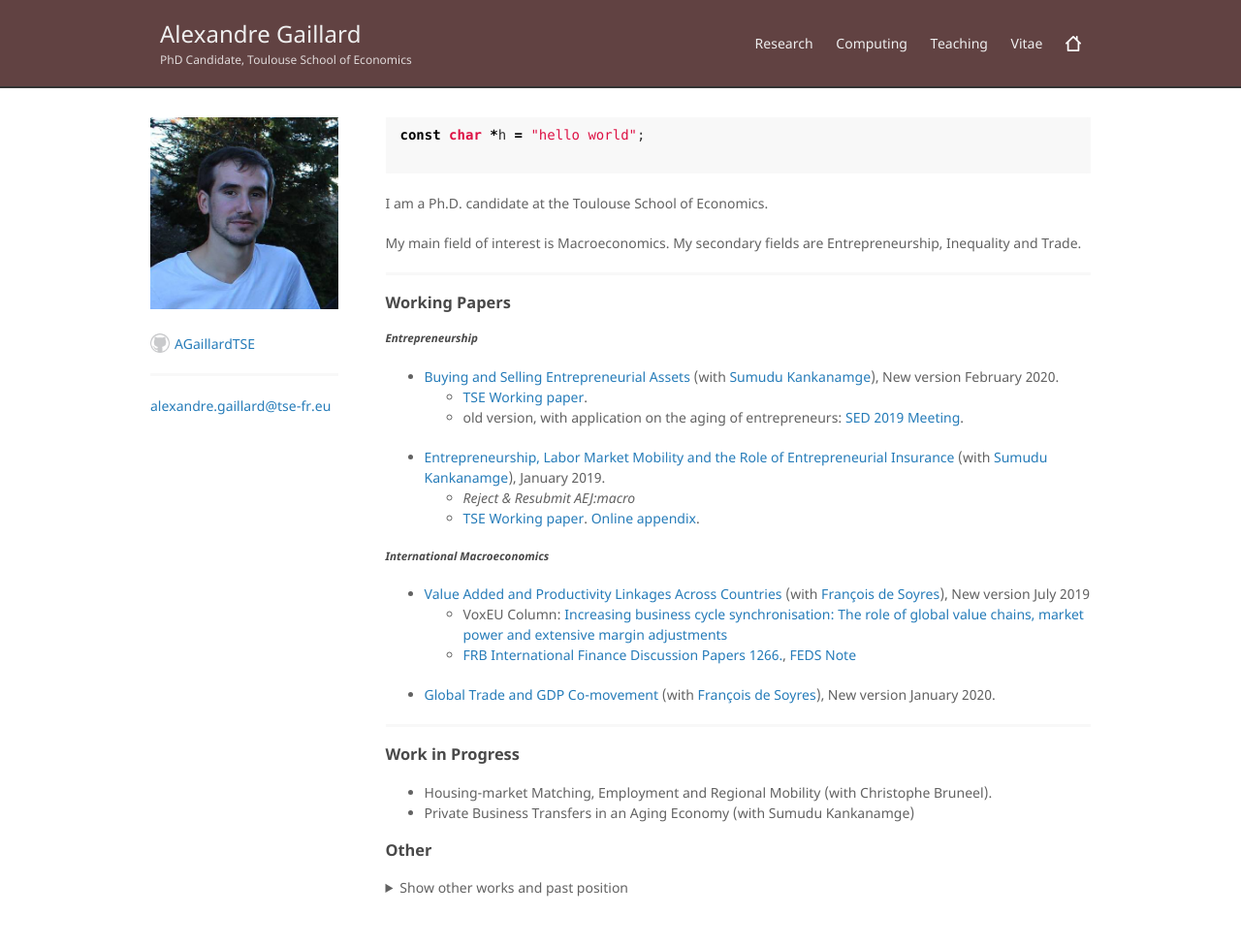
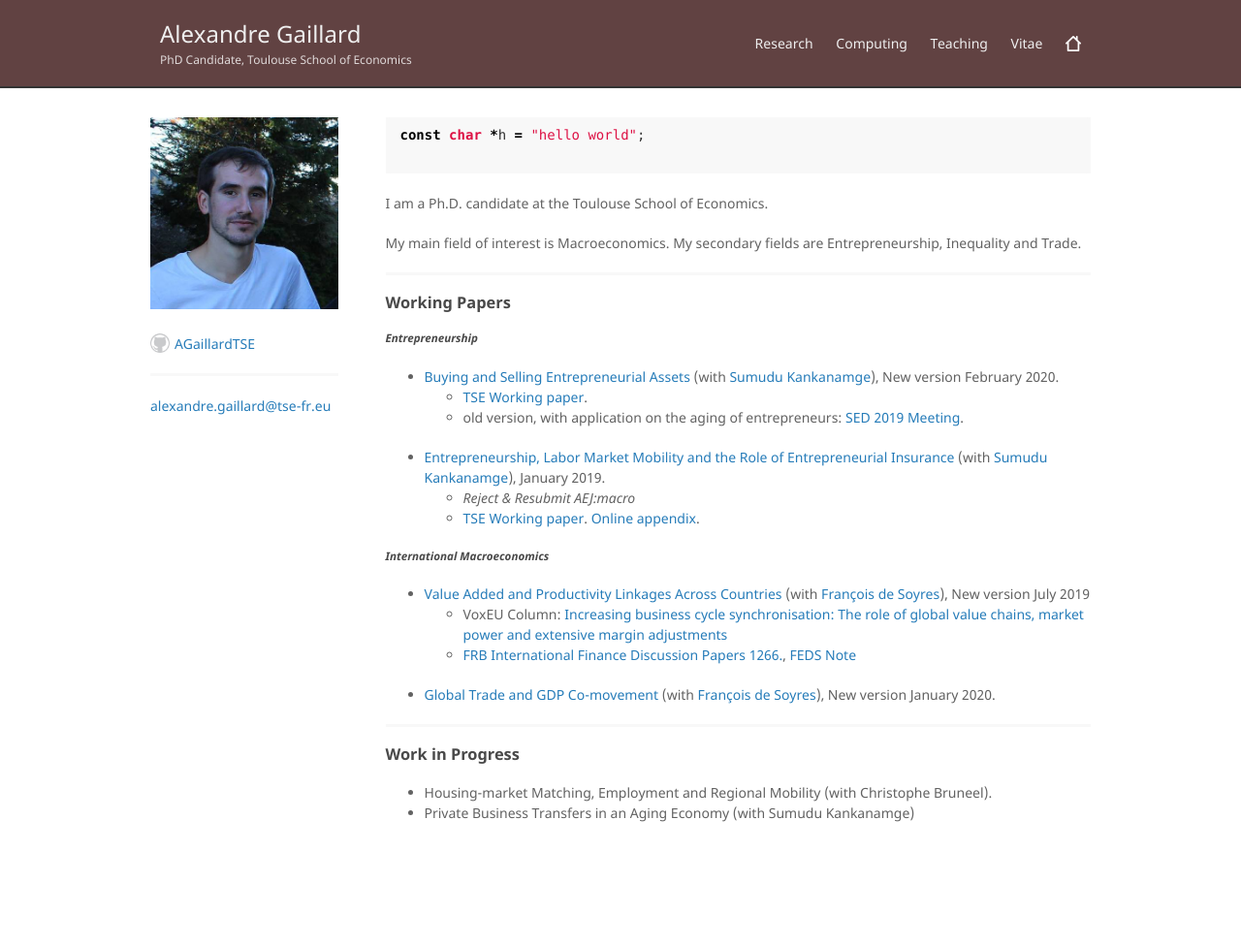
Before and after one commit to AGaillardTSE/AGaillardTSE.github.io, a Jekyll site: the page built from index.md, in a window 1280 px wide. Shown: the whole page at 97% size. Built offline with Jekyll 4.4.1, drawn with Linux system fonts in a browser that asks for light colours; after the commit the page ends 919 px from its top, so only the background shows below that; some of the changed text lies outside the part shown.

Commit message:
Update index.md

```diff
--- a/index.md
+++ b/index.md
@@ -40,13 +40,3 @@
 
 *   Housing-market Matching, Employment and Regional Mobility (with Christophe Bruneel).
 *   Private Business Transfers in an Aging Economy (with Sumudu Kankanamge)
-
-
-### Other
-<details>
-<summary>Show other works and past position </summary>
-<br>
-
-### Policy Work
-*  [World Development Report 2020](https://www.worldbank.org/en/publication/wdr2020) Background Papers (available upon request)
-    * <a href="http://documents.worldbank.org/curated/en/291361576685759900/Trade-Global-Value-Chains-and-GDP-Comovemement-An-Empirical-Investigation" target="_blank">Trade, Global Value Chains and GDP Comovement: An Empirical Investigation</a>. World Bank WP, (with [François de Soyres](https://sites.google.com/site/francoisdesoyres/research)).
```
